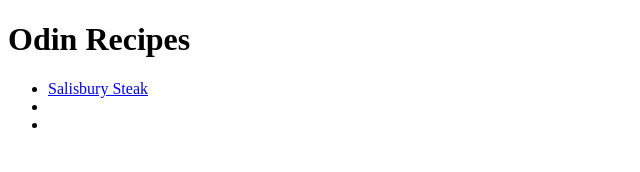
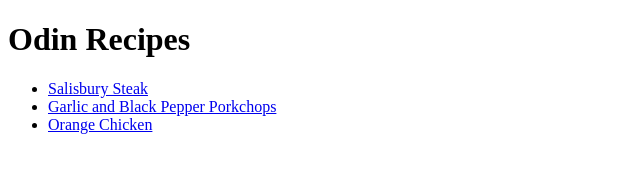
Before and after one commit to z-mn/odin-recipes, a plain HTML site: page index.html in a window 1280 px wide. Shown: the whole page, without its empty margins (0-640 px from the left). Drawn offline with Linux system fonts and the light colour scheme.

Commit message:
add links to all recipes

```diff
--- a/index.html
+++ b/index.html
@@ -3,15 +3,15 @@
 <head>
     <meta charset="UTF-8">
     <meta name="viewport" content="width=device-width, initial-scale=1.0">
-    <title>Recipes Home</title>
+    <title>Odin Recipes - Home</title>
 </head>
 <body>
     <main>
         <h1>Odin Recipes</h1>
         <ul>
             <li><a href="./recipes/steak.html">Salisbury Steak</a></li>
-            <li><a href="./recipes/porkchops.html"></a></li>
-            <li><a href="./recipes/chicken.html"></a></li>
+            <li><a href="./recipes/porkchops.html">Garlic and Black Pepper Porkchops</a></li>
+            <li><a href="./recipes/chicken.html">Orange Chicken</a></li>
         </ul>
     </main>
 </body>
```
